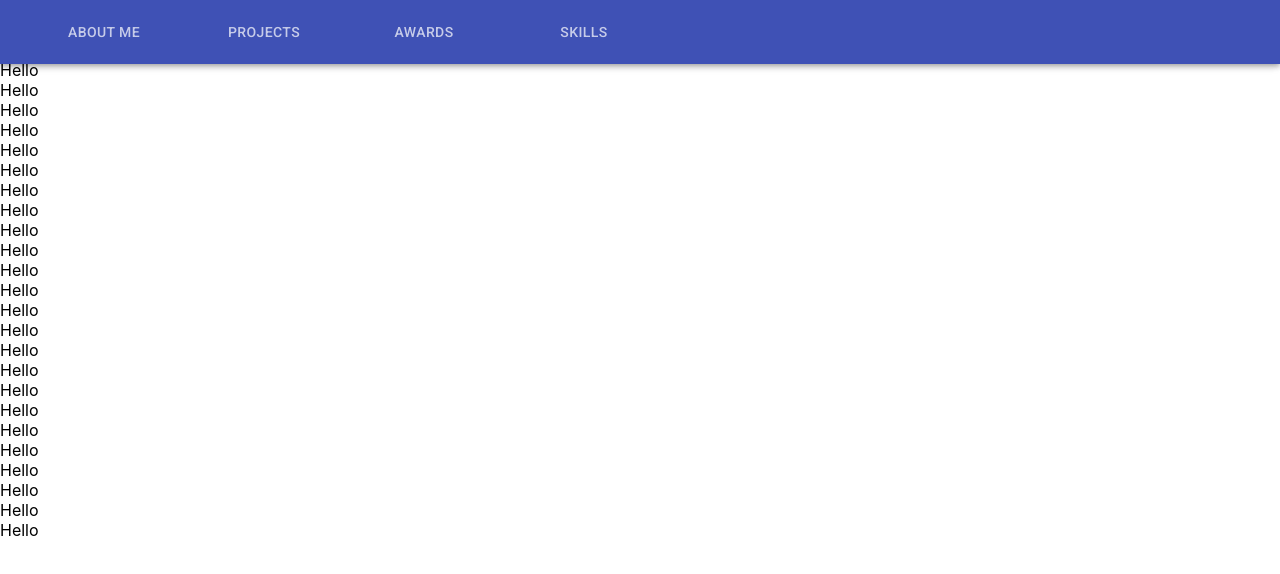
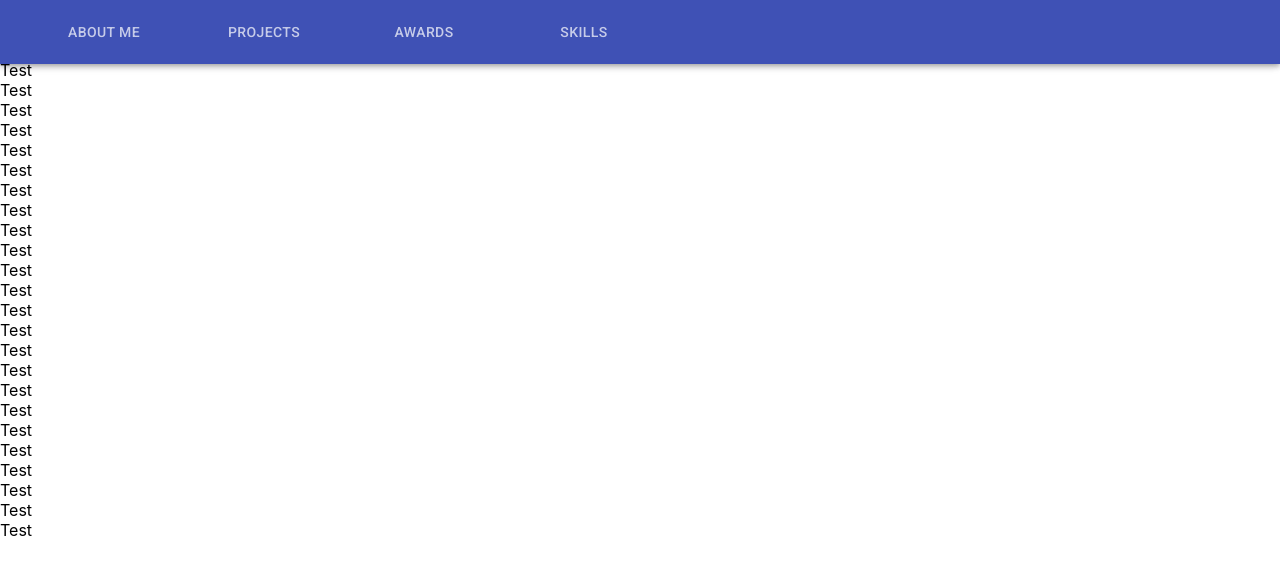
Before and after one commit to Robertr710/robert-portfolio, a React (Create React App) app: page /about in a window 1280 px wide. Shown: the top 574 px of the page. Built offline with nearby package versions, Linux system fonts and the light colour scheme.

Commit message:
Testing about page

```diff
--- a/src/components/Pages/About Me/AboutMe.js
+++ b/src/components/Pages/About Me/AboutMe.js
@@ -3,33 +3,33 @@ import React from "react";
 const AboutMe = () => {
     return(
         <div>
-            <div>Hello</div>
-            <div>Hello</div>
-            <div>Hello</div>
-            <div>Hello</div>
-            <div>Hello</div>
-            <div>Hello</div>
-            <div>Hello</div>
-            <div>Hello</div>
-            <div>Hello</div>
-            <div>Hello</div>
-            <div>Hello</div>
-            <div>Hello</div>
-            <div>Hello</div>
-            <div>Hello</div>
-            <div>Hello</div>
-            <div>Hello</div>
-            <div>Hello</div>
-            <div>Hello</div>
-            <div>Hello</div>
-            <div>Hello</div>
-            <div>Hello</div>
-            <div>Hello</div>
-            <div>Hello</div>
-            <div>Hello</div>
-            <div>Hello</div>
-            <div>Hello</div>
-            <div>Hello</div>
+            <div>Test</div>
+            <div>Test</div>
+            <div>Test</div>
+            <div>Test</div>
+            <div>Test</div>
+            <div>Test</div>
+            <div>Test</div>
+            <div>Test</div>
+            <div>Test</div>
+            <div>Test</div>
+            <div>Test</div>
+            <div>Test</div>
+            <div>Test</div>
+            <div>Test</div>
+            <div>Test</div>
+            <div>Test</div>
+            <div>Test</div>
+            <div>Test</div>
+            <div>Test</div>
+            <div>Test</div>
+            <div>Test</div>
+            <div>Test</div>
+            <div>Test</div>
+            <div>Test</div>
+            <div>Test</div>
+            <div>Test</div>
+            <div>Test</div>
 
         </div>
 
```
